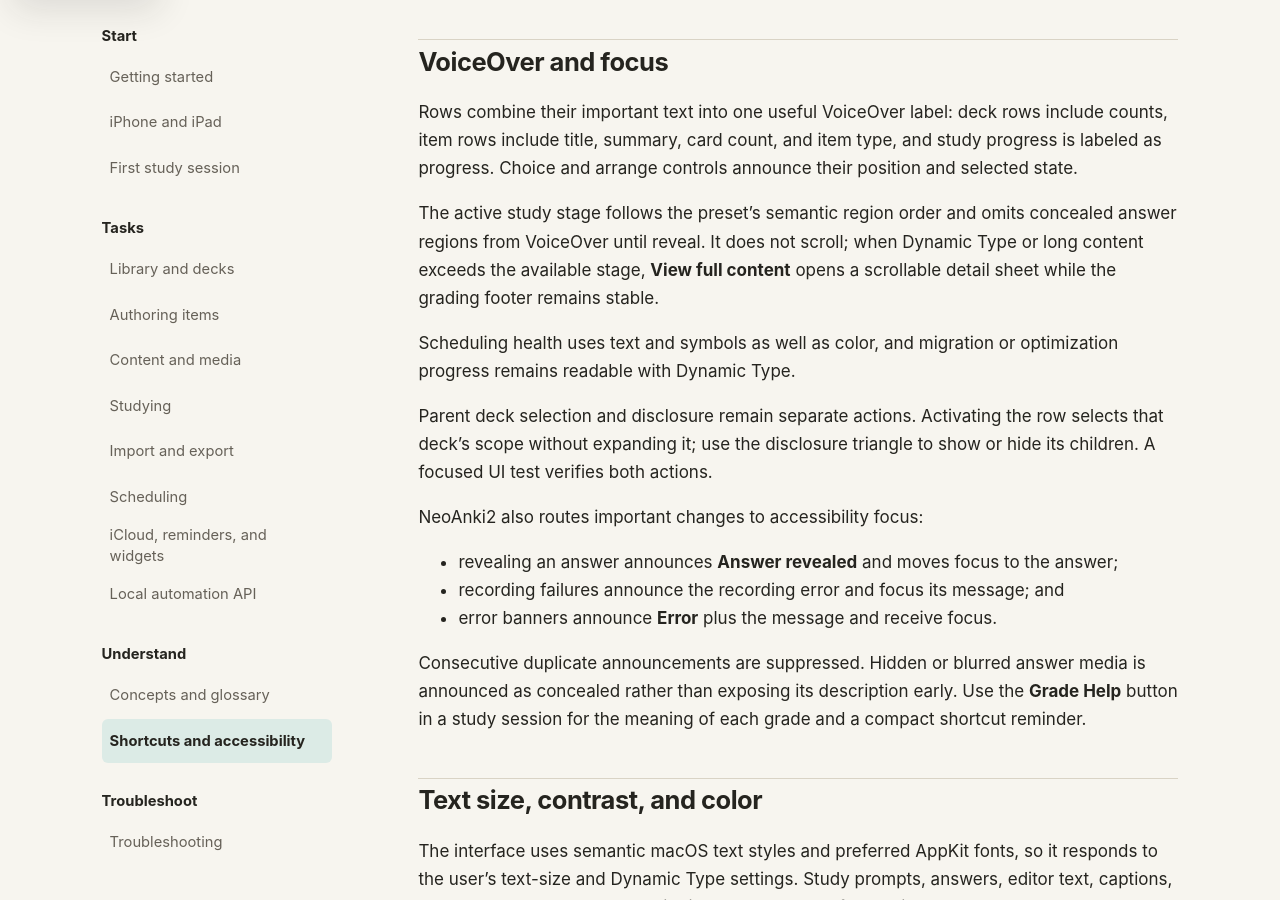
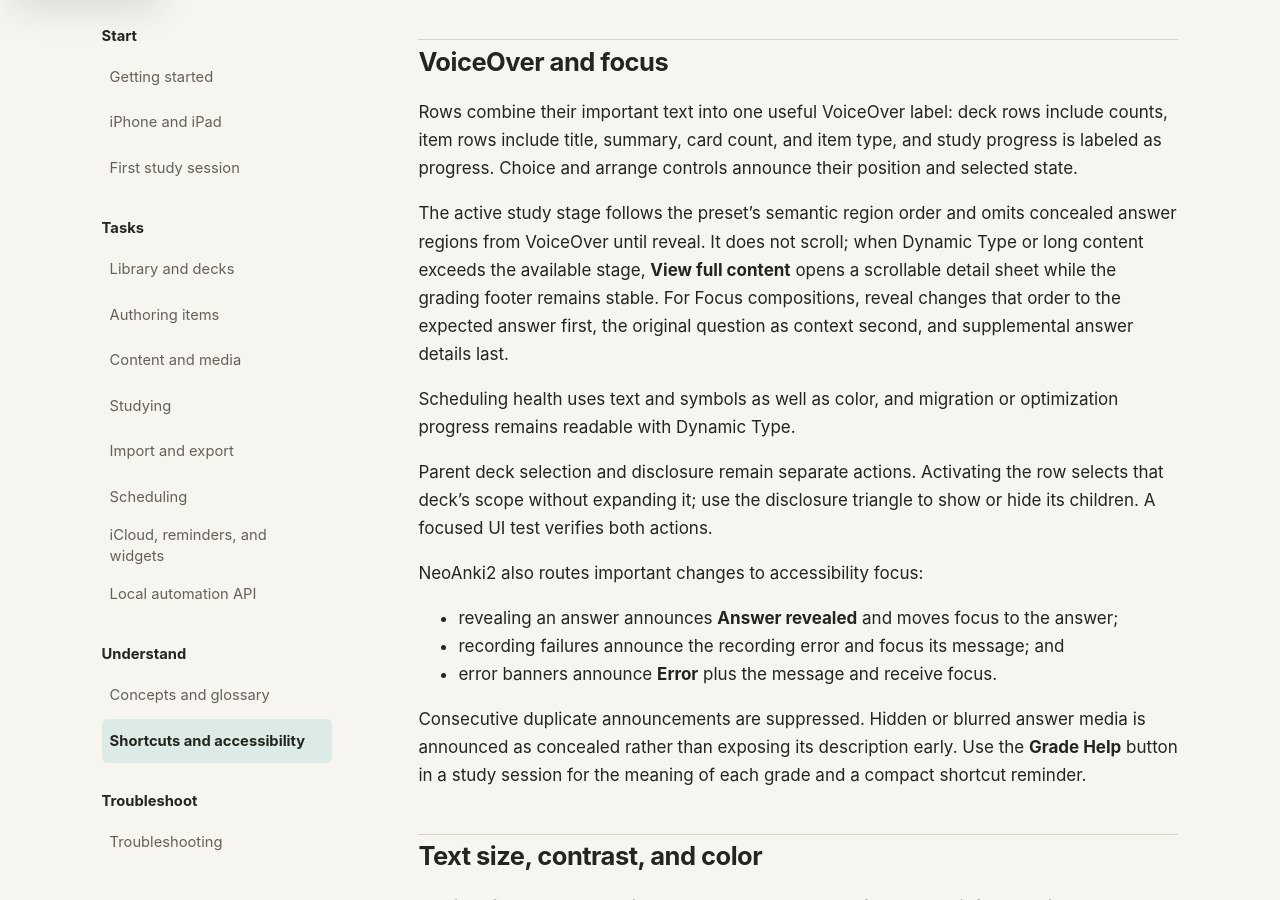
Before and after one commit to neoanki2/neoanki2, a Jekyll site: the page built from docs/user/shortcuts-accessibility.md, in a window 1280 px wide and 900 px high, scrolled down 3478 px. Built offline with Jekyll 4.4.1, drawn with Linux system fonts in a browser that asks for light colours.

Commit message:
Clarify revealed answer accessibility order

```diff
--- a/docs/user/shortcuts-accessibility.md
+++ b/docs/user/shortcuts-accessibility.md
@@ -143,6 +143,8 @@
 concealed answer regions from VoiceOver until reveal. It does not scroll; when
 Dynamic Type or long content exceeds the available stage, **View full content**
 opens a scrollable detail sheet while the grading footer remains stable.
+For Focus compositions, reveal changes that order to the expected answer first,
+the original question as context second, and supplemental answer details last.
 
 Scheduling health uses text and symbols as well as color, and migration or
 optimization progress remains readable with Dynamic Type.
```
